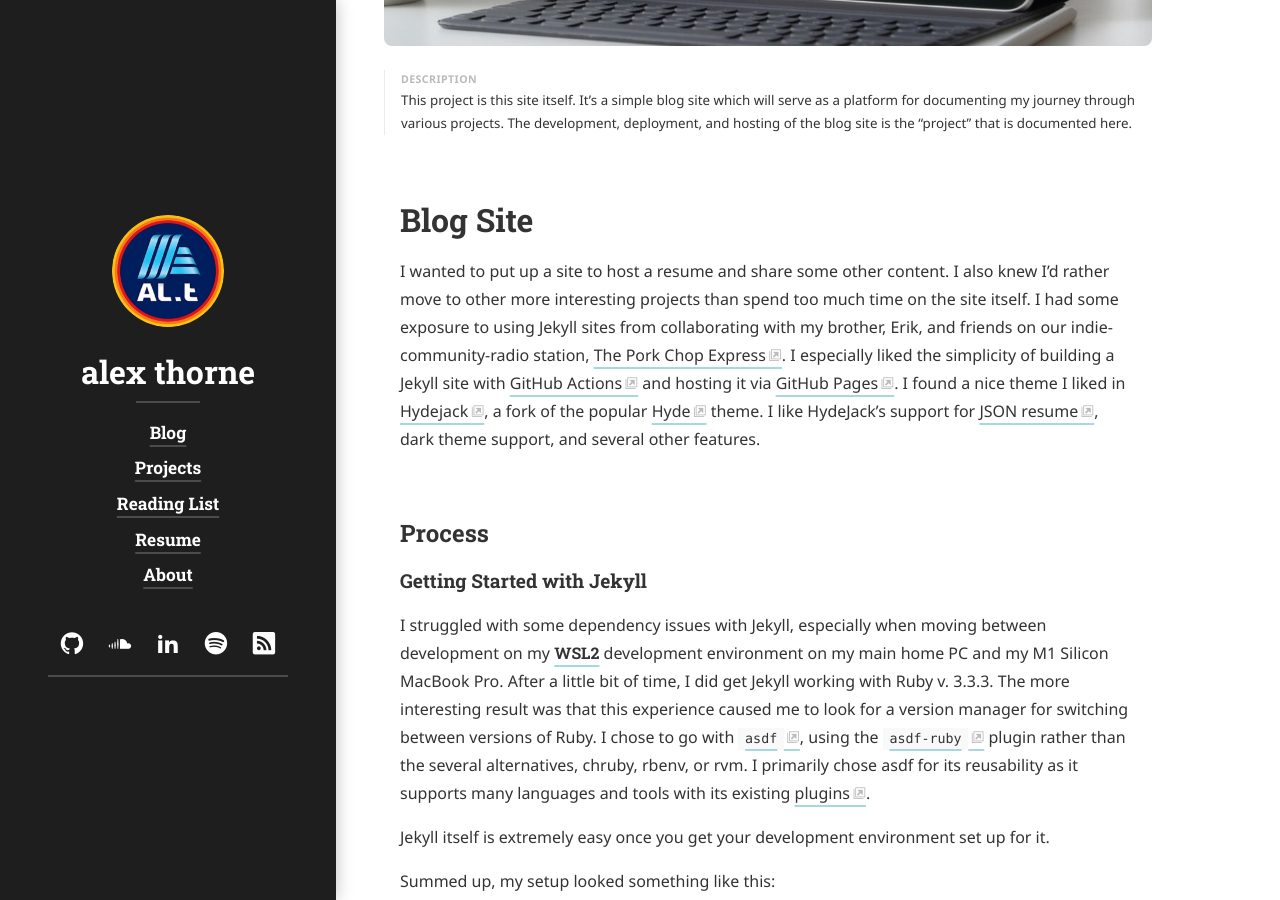
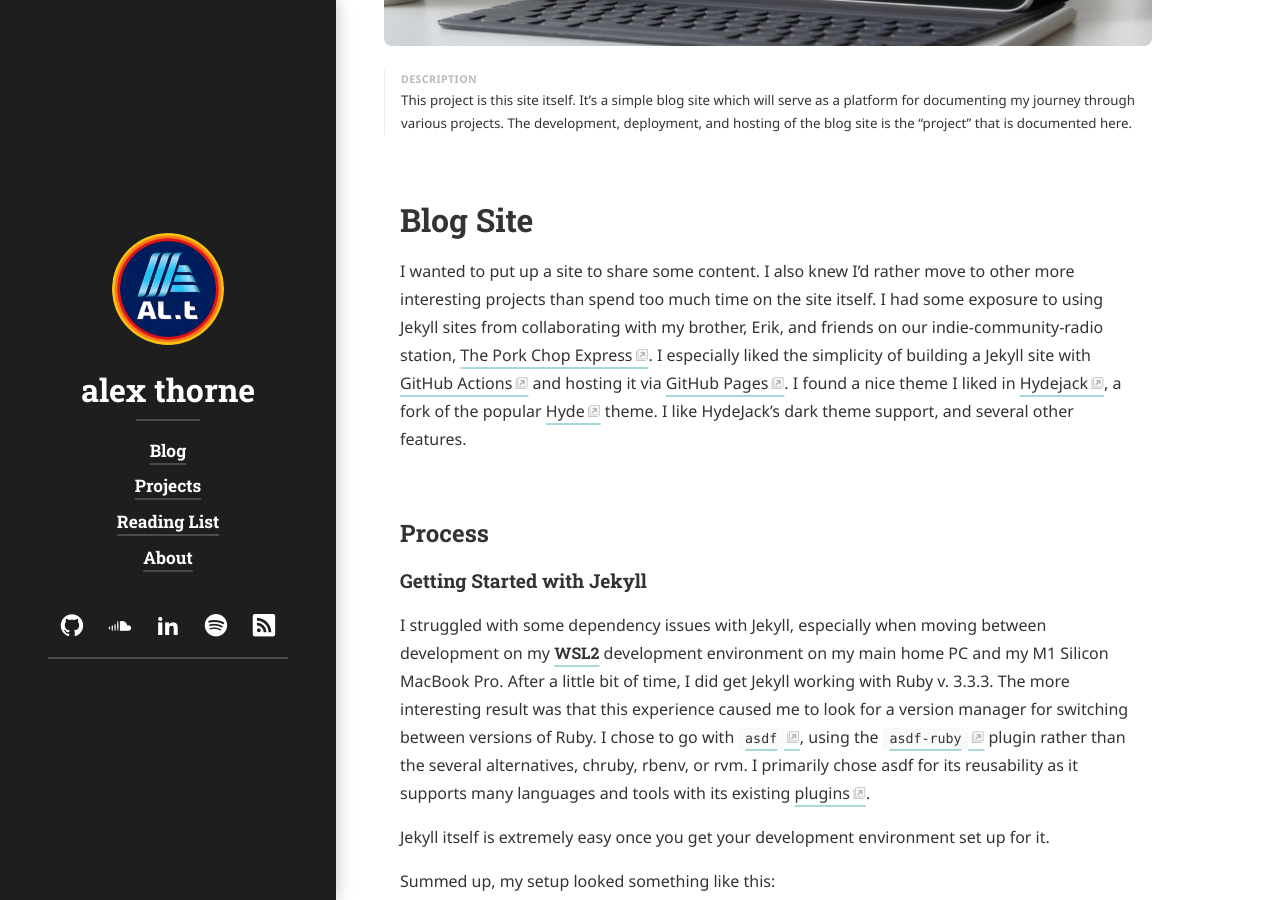
Before and after one commit to alex-thorne/blog, a Jekyll site: the page built from _projects/blogsite.md, in a window 1280 px wide and 900 px high, scrolled down 608 px. Built offline with Jekyll 4.4.1, drawn with Linux system fonts in a browser that asks for light colours; cached includes are drawn as plain includes; nearby versions of some CDN libraries; some web fonts are replaced; library files that are not in the unit come from our copies; some of the changed text lies outside the part shown.

Commit message:
Comment out resume references in main content files
Co-authored-by: alex-thorne <19760992+alex-thorne@users.noreply.github.com>

```diff
--- a/_config.yml
+++ b/_config.yml
@@ -54,8 +54,8 @@ menu:
     url:               /projects/
   - title:             Reading List
     url:               /reading-list/
-  - title:             Resume
-    url:               /resume/
+  # - title:             Resume
+  #   url:               /resume/
   - title:             About
     url:               /about/
 
--- a/_projects/blogsite.md
+++ b/_projects/blogsite.md
@@ -23,7 +23,7 @@ sitemap: false
 
 # Blog Site
 
-I wanted to put up a site to host a resume and share some other content. I also knew I'd rather move to other more interesting projects than spend too much time on the site itself. I had some exposure to using Jekyll sites from collaborating with my brother, Erik, and friends on our indie-community-radio station, [The Pork Chop Express](http://porkchopexpress.live/). I especially liked the simplicity of building a Jekyll site with [GitHub Actions](https://jekyllrb.com/docs/continuous-integration/github-actions/) and hosting it via [GitHub Pages](https://docs.github.com/en/pages/setting-up-a-github-pages-site-with-jekyll). I found a nice theme I liked in [Hydejack](https://hydejack.com/), a fork of the popular [Hyde](https://jekyllthemes.io/theme/hyde) theme. I like HydeJack's support for [JSON resume](https://jsonresume.org/), dark theme support, and several other features.
+I wanted to put up a site <!-- to host a resume and --> to share some content. I also knew I'd rather move to other more interesting projects than spend too much time on the site itself. I had some exposure to using Jekyll sites from collaborating with my brother, Erik, and friends on our indie-community-radio station, [The Pork Chop Express](http://porkchopexpress.live/). I especially liked the simplicity of building a Jekyll site with [GitHub Actions](https://jekyllrb.com/docs/continuous-integration/github-actions/) and hosting it via [GitHub Pages](https://docs.github.com/en/pages/setting-up-a-github-pages-site-with-jekyll). I found a nice theme I liked in [Hydejack](https://hydejack.com/), a fork of the popular [Hyde](https://jekyllthemes.io/theme/hyde) theme. I like HydeJack's <!-- support for [JSON resume](https://jsonresume.org/), --> dark theme support, and several other features.
 
 ## Process
 
@@ -140,7 +140,7 @@ Learnings:
 - finding asdf for version management
 - low-cost of entry initial experience with GitHub Actions
 - Forced to use some AI tools (Canva, ChatGPT-based Image Generator for site graphic assets (icons, headshots, logo))
-- finding the JSON Resume format
+<!-- - finding the JSON Resume format -->
 - Having to think closely about sensitive content control if maintaining this project as a public repository
 
 ### Project Details
--- a/about.md
+++ b/about.md
@@ -2,7 +2,7 @@
 layout: about
 image: /assets/img/al.d-logo-transparent.jpg
 description: >
-  A personal blog site for sharing projects, blogs, my personal resume, and links to various other communities, platforms, or ideas I'm interested in.
+  A personal blog site for sharing projects, blogs, and links to various other communities, platforms, or ideas I'm interested in.
 hide_description: true
 redirect_from:
   - /download/
@@ -14,7 +14,7 @@ redirect_from:
 
 My name is Alex Thorne, I'm a California-raised US citizen living in Europe for the past 15 years. I like music, running, cycling, surfing, board games, hiking, camping, traveling, language, literature, art, woodworking, etc. etc. etc.
 
-I lead a section of software development and IT operations teams building products in the Commodities & Power Trading sphere (see my [résumé]{:.heading.flip-title} for more.) Lately I've been challenging myself to take on more personal projects in the area general area of DevOps. This site is not only a platform to showcase those projects' journeys, but a project itself.
+I lead a section of software development and IT operations teams building products in the Commodities & Power Trading sphere. <!-- (see my [résumé]{:.heading.flip-title} for more.) --> Lately I've been challenging myself to take on more personal projects in the area general area of DevOps. This site is not only a platform to showcase those projects' journeys, but a project itself.
 
 I'll also use this little site as a place to share links to various other interests of mine (check out [The Pork Chop Express]{:.heading.flip-title}!)
 
@@ -35,4 +35,4 @@ it me.
 {:.figcaption}
 
 [The Pork Chop Express]: projects.md
-[Résumé]: resume.md
+<!-- [Résumé]: resume.md -->
```
Also changed, not shown: index.md (+2 -2 lines), README.md.
